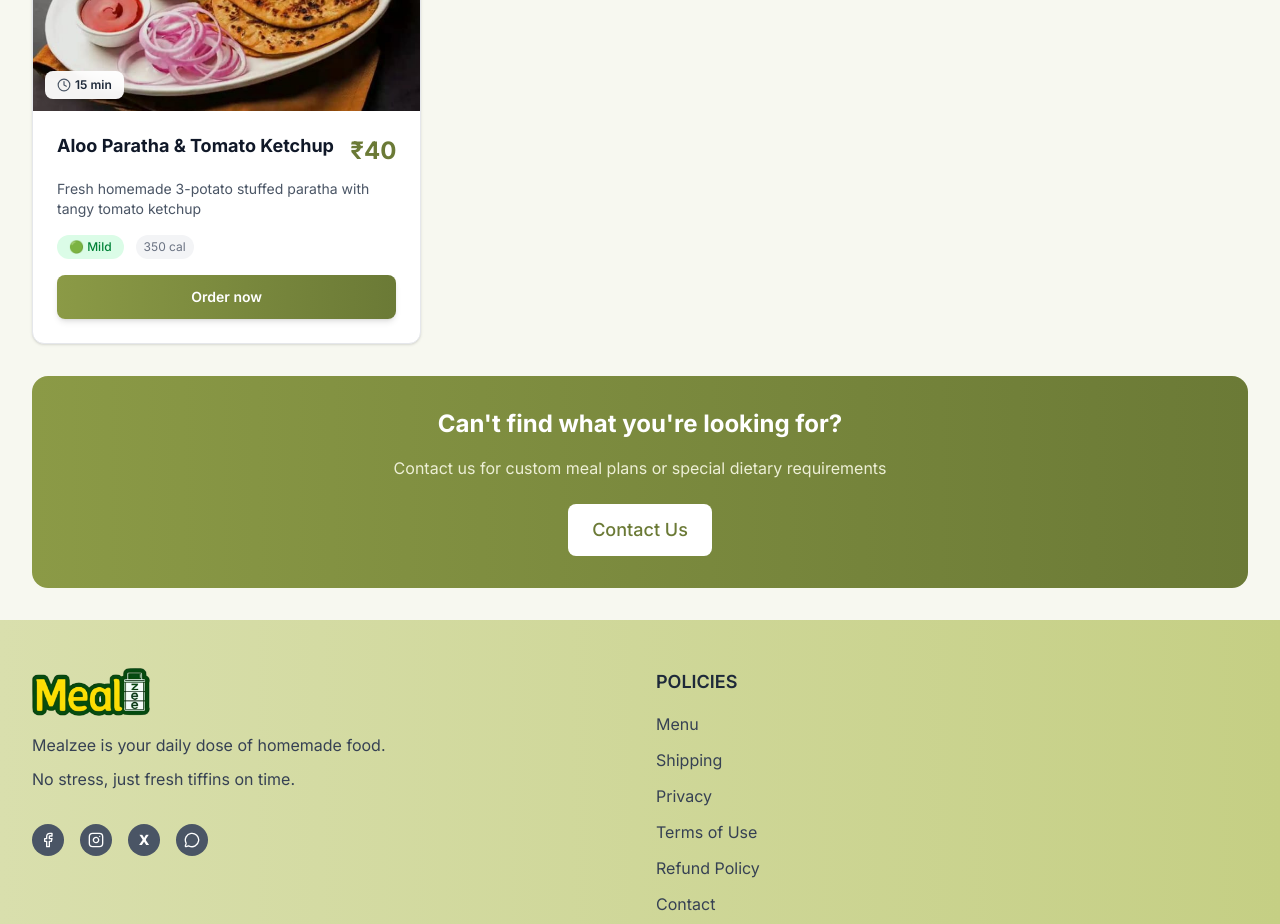
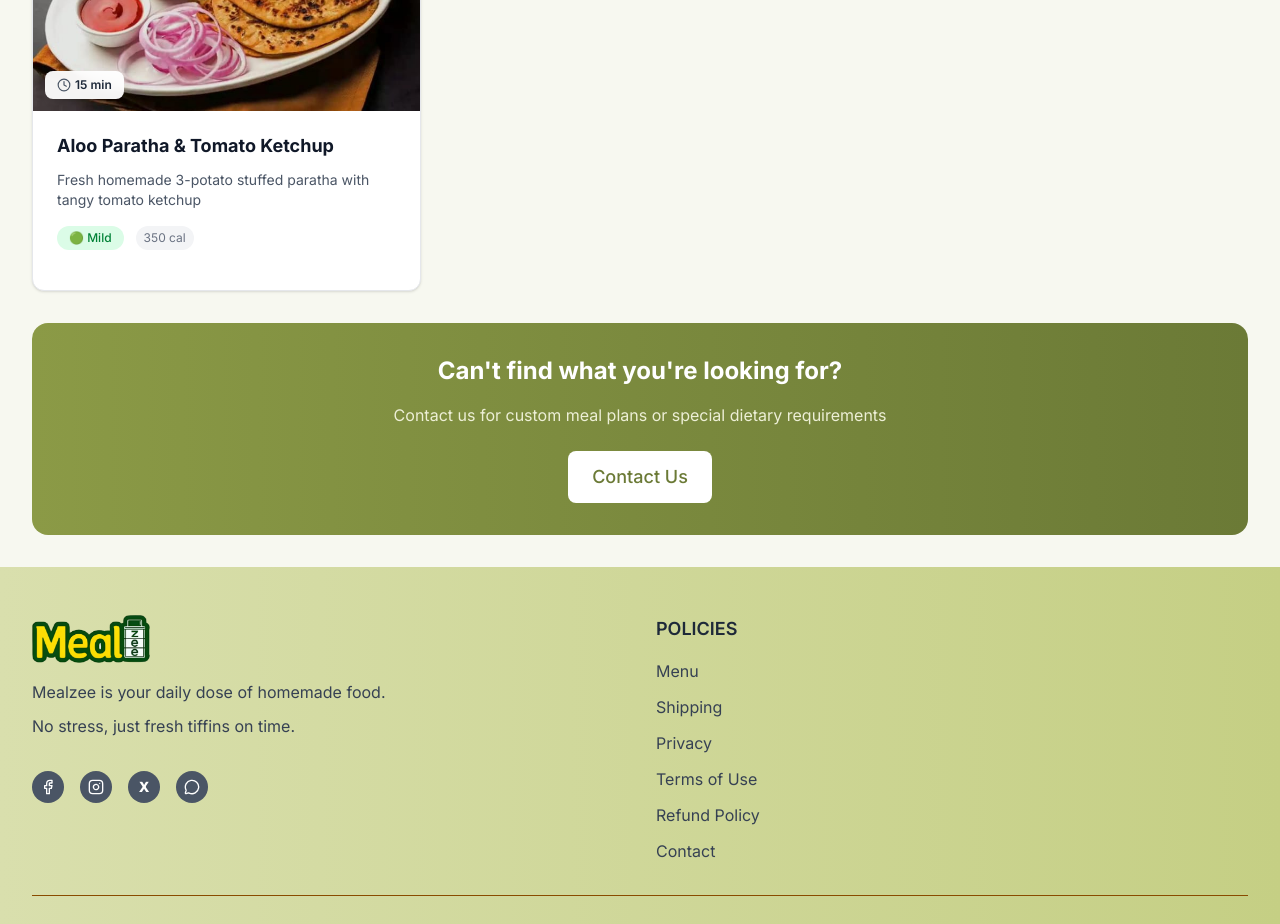
Before and after one commit to raj-banka/Mealzee, a Next.js app: page /menu in a window 1280 px wide. Shown: the part 940-1864 px from the top of the page. Built offline with nearby package versions, Linux system fonts and the light colour scheme.

Commit message:
remove: order from single dish

```diff
--- a/data/email_jobs.json
+++ b/data/email_jobs.json
@@ -25,5 +25,14 @@
     "success": true,
     "error": null,
     "timestamp": "2025-09-21T11:00:20.414Z"
+  },
+  {
+    "orderId": "o_mftmt01re1m23v",
+    "customerName": "Raj Banka",
+    "totalAmount": 3399,
+    "attempts": 1,
+    "success": true,
+    "error": null,
+    "timestamp": "2025-09-21T11:46:14.913Z"
   }
 ]
--- a/src/app/api/orders/route.ts
+++ b/src/app/api/orders/route.ts
@@ -56,14 +56,11 @@ export async function POST(request: NextRequest) {
 
     const order = await createOrder(body);
 
-    // Attempt to notify admin by email (best-effort, do not block response on failure)
-    (async () => {
+    // Attempt to notify admin by email synchronously to avoid serverless termination
     try {
-        // Prefer data from the persisted `order` to avoid sending stale request payloads
       const items = Array.isArray(order.items) ? order.items : (order.items ? JSON.parse(JSON.stringify(order.items)) : []);
       const first = items && items.length > 0 ? items[0] : null;
 
-        // Derive order type and main item data from persisted `order` structure
       const derivedOrderType = first && first.plan ? 'meal-plan' : (first && first.dish ? 'individual-dish' : (order as any).orderType || body.orderType || 'unknown');
 
       const mailData = {
@@ -91,7 +88,6 @@ export async function POST(request: NextRequest) {
         } : undefined,
       };
 
-        // Deep-clone and log to avoid mutation/race conditions
       const mailCopy = JSON.parse(JSON.stringify(mailData));
       console.log('📧 Preparing to send email for order (from persisted order):', { orderId: mailCopy.orderId, customerName: mailCopy.customerName, totalAmount: mailCopy.totalAmount, timestamp: mailCopy.timestamp });
 
@@ -132,7 +128,6 @@ export async function POST(request: NextRequest) {
     } catch (err) {
       console.error('❌ Failed to send admin notification after order creation:', err);
     }
-    })();
 
     return NextResponse.json({ success: true, order });
   } catch (err) {
--- a/src/app/menu/page.tsx
+++ b/src/app/menu/page.tsx
@@ -182,9 +182,8 @@ export default function MenuPage() {
                   </div>
 
                   <div className="p-6">
-                    <div className="flex items-start justify-between mb-3">
-                      <h3 className="font-bold text-gray-900 text-lg leading-tight flex-1">{item.name}</h3>
-                      <div className="text-2xl font-bold text-olive-600 ml-3">₹{item.price}</div>
+                    <div className="mb-3">
+                      <h3 className="font-bold text-gray-900 text-lg leading-tight">{item.name}</h3>
                     </div>
 
                     <p className="text-gray-600 text-sm mb-4 line-clamp-2">{item.description}</p>
@@ -207,14 +206,7 @@ export default function MenuPage() {
                       </div>
                     </div>
 
-                    <Button
-                      variant="primary"
-                      size="sm"
-                      className="w-full bg-gradient-to-r from-olive-500 to-olive-600 hover:from-olive-600 hover:to-olive-700 text-white font-semibold py-3 rounded-lg transition-all duration-300 transform hover:scale-[1.02] shadow-md hover:shadow-lg"
-                      onClick={() => handleOrderItem(item)}
-                    >
-                      Order now
-                    </Button>
+                    {/* Price & Order button removed from card per request */}
                   </div>
                 </motion.div>
               ))}
@@ -312,7 +304,7 @@ export default function MenuPage() {
                         {selectedImage.name}
                       </h2>
                       <div className="text-3xl font-bold text-olive-600 ml-4">
-                        ₹{selectedImage.price}
+                        {/* ₹{selectedImage.price} */}
                       </div>
                     </div>
 
@@ -355,7 +347,7 @@ export default function MenuPage() {
                     </div>
                   </div>
 
-                  <Button
+                  {/* <Button
                     variant="primary"
                     size="lg"
                     className="w-full bg-gradient-to-r from-olive-500 to-olive-600 hover:from-olive-600 hover:to-olive-700 text-white font-semibold py-4 rounded-xl transition-all duration-300 transform hover:scale-[1.02] shadow-lg hover:shadow-xl"
@@ -367,7 +359,7 @@ export default function MenuPage() {
                     }}
                   >
                     Order Now - ₹{selectedImage.price}
-                  </Button>
+                  </Button> */}
                 </div>
               </div>
             </motion.div>
--- a/src/components/home/WeeklyMenu.tsx
+++ b/src/components/home/WeeklyMenu.tsx
@@ -182,7 +182,7 @@ const WeeklyMenu: React.FC = () => {
                     </div>
                   </div>
 
-                  <div className="flex items-center justify-between mb-4">
+                    <div className="flex items-center justify-between mb-4">
                     <div className="flex items-center space-x-4">
                       <div className="flex items-center space-x-1">
                         <Star className="w-4 h-4 text-yellow-400 fill-current" />
@@ -193,17 +193,10 @@ const WeeklyMenu: React.FC = () => {
                         <span className="text-sm text-gray-600">{item.time}</span>
                       </div>
                     </div>
-                    <div className="text-xl font-bold text-olive-600">₹{item.price}</div>
+                    {/* Price removed per request */}
                   </div>
 
-                  <Button
-                    variant="primary"
-                    size="sm"
-                    className="w-full bg-olive-500 hover:bg-olive-600 group-hover:scale-105 transition-transform"
-                    onClick={() => handleOrderItem(item)}
-                  >
-                    Order Now
-                  </Button>
+                  {/* Order button removed from preview card per request */}
                 </div>
               </motion.div>
             ))}
```
Also changed, not shown: 1 other file (tests, documents, lock files or other folders). Lines whose indentation alone changed are shown as unchanged.
